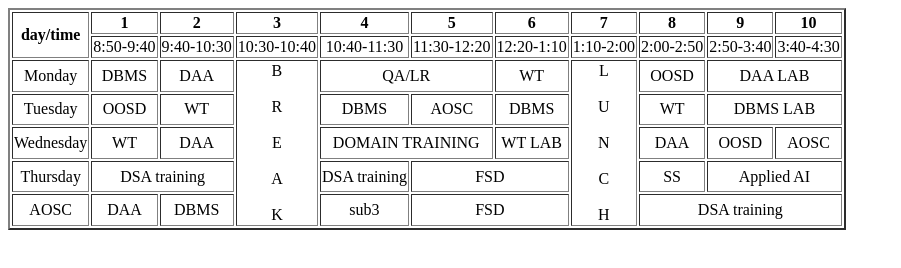
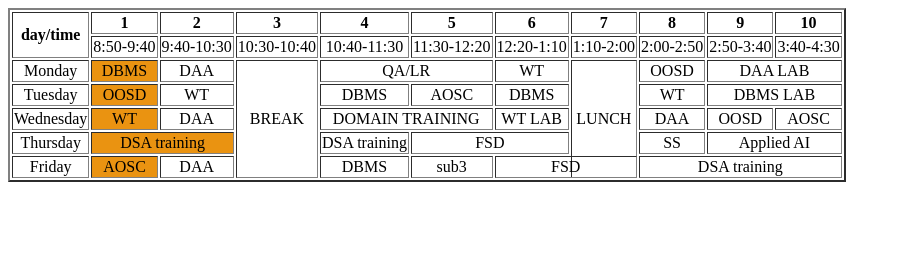
Before and after one commit to Ayush-prajapati1/ABES_EC_CS_C_FSD_AYUSH, a plain HTML site: page day1/index.html in a window 1280 px wide. Shown: the whole page, without its empty margins (0-901 px from the left). Drawn offline with Linux system fonts and the light colour scheme.

Commit message:
comit change

```diff
--- a/day1/index.html
+++ b/day1/index.html
@@ -8,6 +8,9 @@
     <style>
         td{
             text-align: center;
+        }
+        .sub-1{
+            background-color: rgb(234, 147, 17);
         }
     </style>
 </head>
@@ -41,20 +44,20 @@
 
         <tr>
             <td>Monday</td>
-            <td>DBMS</td>
+            <td class="sub-1">DBMS</td>
             <td>DAA</td>
-            <td rowspan="5">B <BR></BR>R <BR></BR>E <BR></BR>A <BR></BR>K</td>
+            <td rowspan="5">BREAK</td>
 
             <td colspan="2">QA/LR</td>
             <td>WT</td>
-            <td rowspan="5">L <BR></BR>U <BR></BR>N <BR></BR>C <BR></BR>H</td>
+            <td rowspan="5">LUNCH</td>
             <td>OOSD</td>
             <td colspan="2">DAA LAB</td>
 
         </tr>
            <tr>
             <td>Tuesday</td>
-            <td>OOSD</td>
+            <td class="sub-1">OOSD</td>
             <td>WT</td>
 
             <td>DBMS</td>
@@ -67,7 +70,7 @@
         </tr>
         <tr>
             <td>Wednesday</td>
-            <td>WT</td>
+            <td class="sub-1">WT</td>
             <td>DAA</td>
 
             <td colspan="2">DOMAIN TRAINING</td>
@@ -80,7 +83,7 @@
         </tr>
         <tr>
             <td>Thursday</td>
-            <td colspan="2">DSA training</td>
+            <td colspan="2" class="sub-1">DSA training</td>
 
 
             <td>DSA training</td>
@@ -92,7 +95,8 @@
 
         </tr>
         <tr>
-            <td>AOSC</td>
+            <td>Friday</td>
+            <td class="sub-1">AOSC</td>
             <td>DAA</td>
             <td>DBMS</td>
 
```
